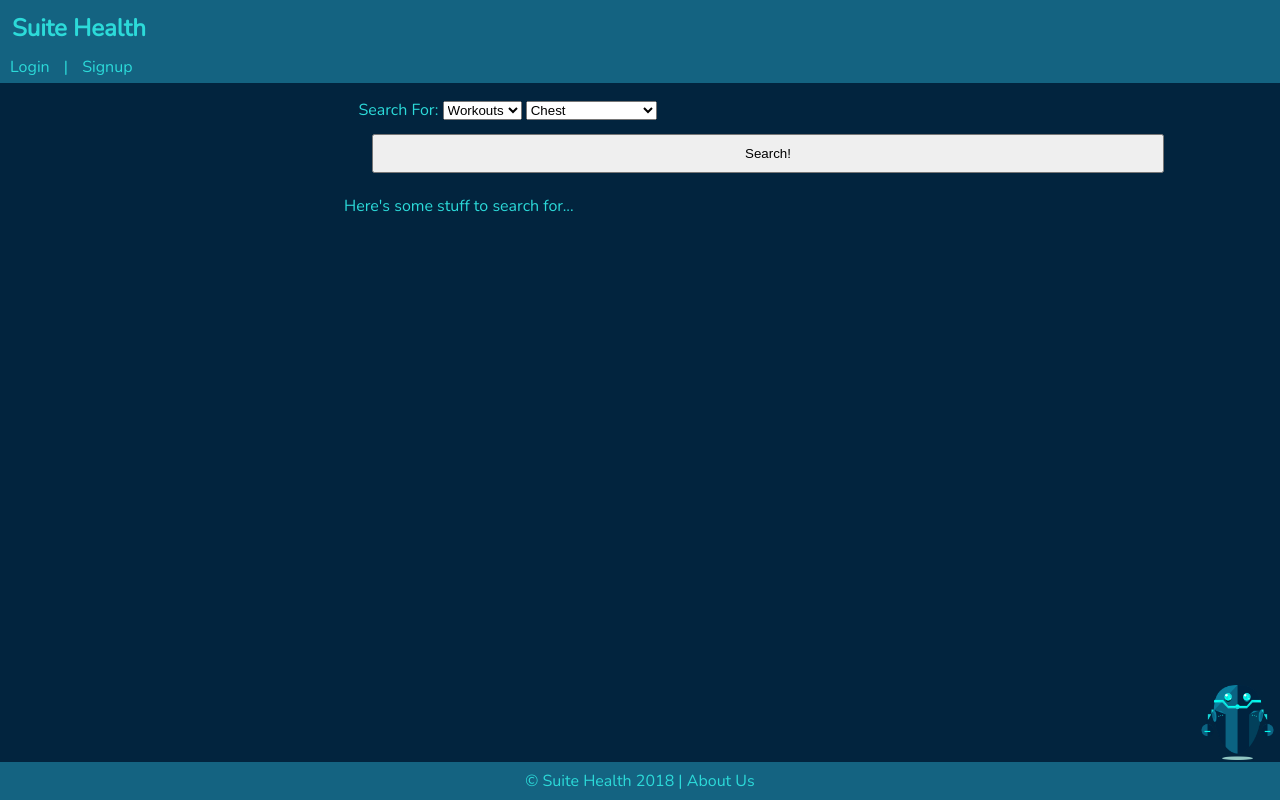
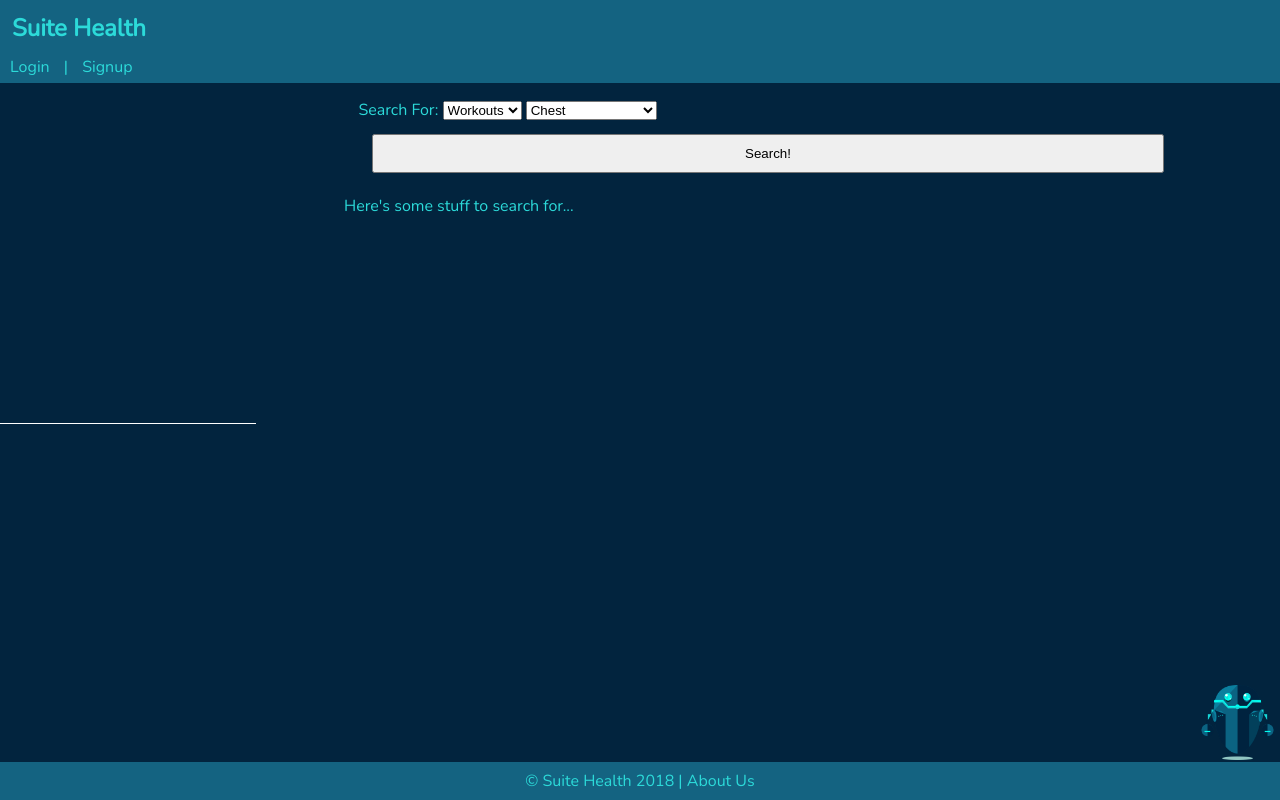
Before and after one commit to gabe-ng/suite-health, a Django app: page /homepage/ in a window 1280 px wide. Run offline with Django 3.2, Linux system fonts and the light colour scheme; data that the repository does not hold is empty; some libraries are stand-ins or nearby versions.

Commit message:
added scrollable divs to circuit and meal feed

```diff
--- a/fitness_app_project/fitness_app/static/css/base.css
+++ b/fitness_app_project/fitness_app/static/css/base.css
@@ -186,18 +186,22 @@ Homepage
   flex-direction: column;
   width: 25%;
   height: 85vh;
+  position: relative;
 }
 
 .circuit-feed {
   background-color: #02243e;
   height: 100%;
   width: 100%;
+  border-bottom: 1px solid white;
+  overflow: auto;
 }
 
 .meal-feed {
   background-color: #02243e;
   height: 100%;
   width: 100%;
+  overflow: auto;
 }
 
 .search-content {
--- a/fitness_app_project/fitness_app/static/js/homepage.js
+++ b/fitness_app_project/fitness_app/static/js/homepage.js
@@ -175,7 +175,7 @@ const renderCustomMeals = response => {
                   <p>Instructions: ${meal.fields.instructions}</p>
                   <p>Portions: ${meal.fields.portions}</p>
                   <p>Macros: ${meal.fields.macros}</p>
-                    </div><hr>`);
+                    </div>`);
   }
 };
 
@@ -187,7 +187,7 @@ const renderCustomCircuits = response => {
     $("#circuit-feed").append(`<div id="${circuit.pk}">
                   <h1>Name: ${circuit.fields.name}</h1>
                   <p>Workouts: ${circuit.fields.workouts}</p>
-                    </div><hr>`);
+                    </div>`);
   }
 };
 
```
